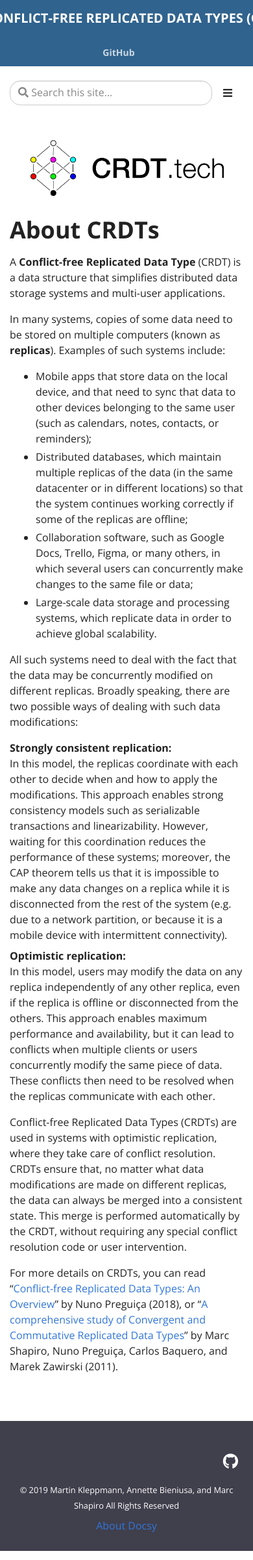
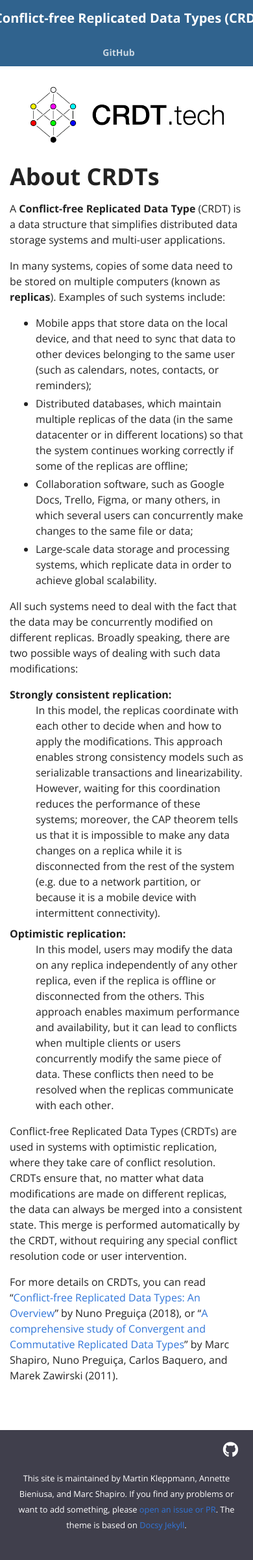
Before and after one commit to ept/crdt-website, a Jekyll site: the page built from pages/index.md, in a window 390 px wide. Shown: the whole page at 65% size. Built offline with Jekyll 4.4.1, drawn with Linux system fonts in a browser that asks for light colours.

Commit message:
Website layout simplification/tweaking

```diff
--- a/_includes/editable.html
+++ b/_includes/editable.html
@@ -1,6 +1,2 @@
 <a href="{{ site.repo }}/edit/master/{{ page.path }}" target="_blank"><i class="fa fa-edit fa-fw"></i> Edit this page</a>
-<a href="{{ site.repo }}/issues/new?labels={% if page.editable %}{{ page.editable }}{% else %}question{% endif %}&title=Question:&body=Question on: {{ site.repo }}/tree/master/{{ page.path }}" target="_blank"><i class="fab fa-github fa-fw"></i> Create documentation issue</a>
-<a href="{{ site.repo }}/issues/new" target="_blank"><i class="fas fa-tasks fa-fw"></i> Create project issue</a>
-<!-- this will parse through the header fields and add a button to open
-     an issue / ask a question on Github. The editable field should be in
-     the post frontend matter, and refer to the label to open the issue for -->
+<a href="{{ site.repo }}/issues/new?body=Issue%20on%3a%20{{ site.repo }}/tree/master/{{ page.path }}" target="_blank"><i class="fab fa-github fa-fw"></i> Create issue</a>
--- a/_includes/footer.html
+++ b/_includes/footer.html
@@ -1,4 +1,4 @@
-<footer class="bg-dark py-5 row d-print-none">
+<footer class="bg-dark pt-3 row d-print-none">
   <div class="container-fluid mx-sm-5">
     <div class="row">
       <div class="col-6 col-sm-4 text-xs-center order-sm-2">
@@ -21,9 +21,13 @@
 </ul>
 </div>
 <div class="col-12 col-sm-4 text-center py-2 order-sm-2">
-  <small class="text-white">© 2019 {{ site.author }} All Rights Reserved</small>
+  <small class="text-white">
+    This site is maintained by {{ site.author }}.
+    If you find any problems or want to add something, please
+    <a href="{{ site.repo }}/issues/new">open an issue or PR</a>.
+    The theme is based on <a href="https://vsoch.github.io/docsy-jekyll/">Docsy Jekyll</a>.
+  </small>
   {% if site.privacy %}<small class="ml-1"><a href="{{ site.privacy }}" target="_blank">Privacy Policy</a></small>{% endif %}
-  <p class="mt-2"><a href="/about/">About Docsy</a></p>
       </div>
     </div>
   </div>
--- a/_includes/header.html
+++ b/_includes/header.html
@@ -1,7 +1,8 @@
 <header>
     <nav class="js-navbar-scroll navbar navbar-expand navbar-dark flex-column flex-md-row td-navbar">
         <a class="navbar-brand" href="{{ site.baseurl }}/">
-            <span class="navbar-logo"></span>{% include logo.svg %}<span class="text-uppercase font-weight-bold">{{ site.title }}</span>
+            <span class="navbar-logo"><img src="{{ site.baseurl }}/assets/img/crdt-lattice.png" width="30" height="30"></span>
+            <span class="font-weight-bold">{{ site.title }}</span>
         </a>
         <div class="td-navbar-nav-scroll ml-md-auto" id="main_navbar">
                 <ul class="navbar-nav mt-2 mt-lg-0">{% if site.repo %}
@@ -13,36 +14,6 @@
                         </li>{% endfor %}
                 </ul>
         </div>
-	<div class="navbar-nav d-none d-lg-block">
- <input type="search" class="form-control td-search-input" placeholder="&#xf002 Search this site…" aria-label="Search this site…" autocomplete="off">
       </div>
-
-	<div class="navbar-nav d-none d-lg-block">
-          <a class="gh-source" data-gh-source="github" href="{{ site.repo }}" title="Go to repository" data-md-state="done">
-          <div class="gh-source__repository">
-            <i class="fab fa fa-github fa-2x" style='padding-right:20px; float:left; margin-top:5px'></i>
-            {{ site.github_user }}/{{ site.github_repo }}
-          <ul class="gh-source__facts"><li class="gh-source__fact" id='stars'></li><li id="forks" class="gh-source__fact"></li></ul></div></a>
-        </div>
-      </div>
-
-
     </nav>
 </header>
-
-<script>
-$(document).ready(function() {
-  var url = "https://api.github.com/search/repositories?q={{ site.github_user }}/{{ site.github_repo }}";
-  fetch(url, {
-      headers: {"Accept":"application/vnd.github.preview"}
-  }).then(function(e) {
-    return e.json()
-  }).then(function(r) {
-     console.log(r.items[0])
-     stars = r.items[0]['stargazers_count']
-     forks = r.items[0]['forks_count']
-     $('#stars').text(stars + " Stars")
-     $('#forks').text(forks + " Forks")
-  });
-});
-</script>
--- a/_includes/sidebar.html
+++ b/_includes/sidebar.html
@@ -1,9 +1,4 @@
 <div id="td-sidebar-menu" class="td-sidebar__inner">
-  <form class="td-sidebar__search d-flex align-items-center">
- <input type="search" class="form-control td-search-input" placeholder="&#xf002 Search this site…" aria-label="Search this site…" autocomplete="off">
-    <button class="btn btn-link td-sidebar__toggle d-md-none p-0 ml-3 fas fa-bars" type="button" data-toggle="collapse" data-target="#td-section-nav" aria-controls="td-docs-nav" aria-expanded="false" aria-label="Toggle section navigation">
-    </button>
-  </form>
   <nav class="collapse td-sidebar-nav pt-2 pl-4" id="td-section-nav">
 {% for section in site.data.toc %}<ul class="td-sidebar-nav__section pr-md-3">
   <li class="td-sidebar-nav__section-title">
--- a/_layouts/default.html
+++ b/_layouts/default.html
@@ -21,15 +21,8 @@
               </ul></nav>
           </div>
           <main class="col-12 col-md-9 col-xl-8 pl-md-5" role="main">
-            <nav aria-label="breadcrumb" class="d-none d-md-block d-print-none">
-	      <ol class="breadcrumb spb-1">
-                <li class="breadcrumb-item active" aria-current="page">
-	          <a href="{{ page.url }}">{{ page.title }}</a>
-                </li>
-	      </ol>
-           </nav>
-           <div class="td-content">
-	      {{ content }}
+            <div class="td-content">
+              {{ content }}
               {% if section.links %}<div class="section-index">
                <hr class="panel-line">{% for child in section.links %}
                  <div class="entry">
```
Also changed, not shown: assets/css/main.css. Lines whose indentation alone changed are shown as unchanged.
